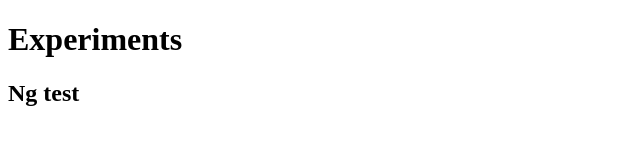
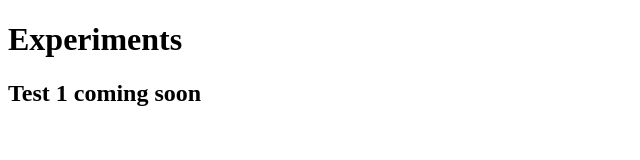
Before and after one commit to rorysaxby/experiments, a plain HTML site: page index.html in a window 1280 px wide. Shown: the whole page, without its empty margins (0-640 px from the left). Drawn offline with Linux system fonts and the light colour scheme.

Commit message:
test commit

```diff
--- a/index.html
+++ b/index.html
@@ -6,7 +6,7 @@
     <h1>Experiments</h1>
 
     <section>
-      <h2>Ng test</h2>
+      <h2>Test 1 coming soon</h2>
     </section>
   </body>
 </html>
```
